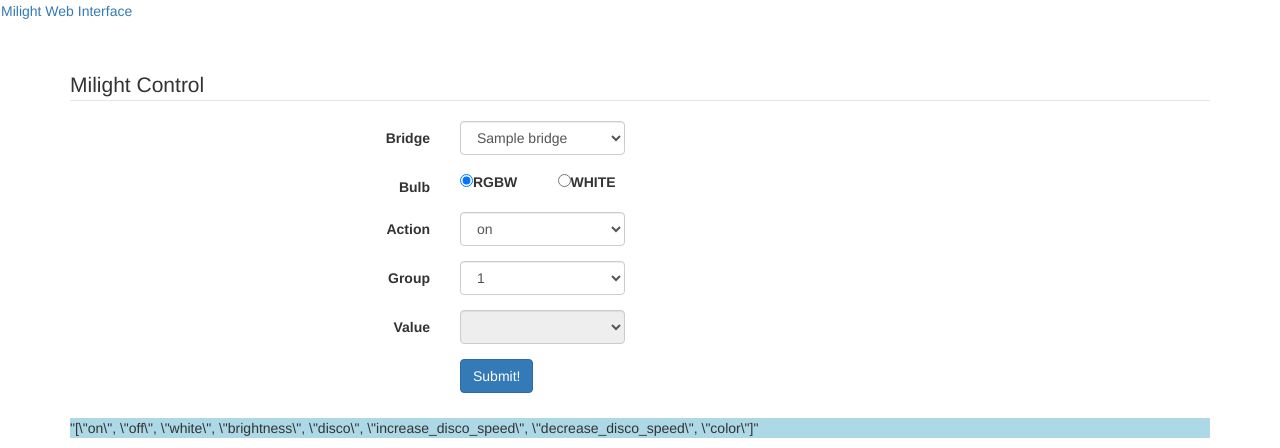
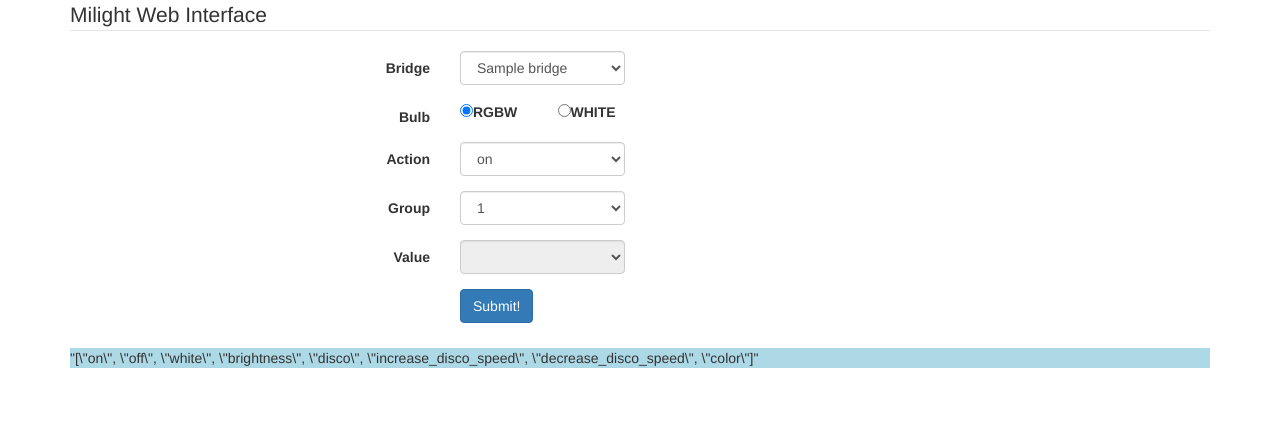
Before and after one commit to hanckmann/MiLight-Web, a Flask app: template app/templates/index.html in a window 1280 px wide. Shown: the top 448 px of the page. Run offline with Flask 2, Linux system fonts and the light colour scheme; the template is opened without the code that fills it: most values are stand-ins (such as "Sample title", 1, 10 or a date in 2020); lists and menus that the app fills with data are empty; some libraries are stand-ins or nearby versions.

Commit message:
minor layout update

```diff
--- a/app/templates/index.html
+++ b/app/templates/index.html
@@ -9,16 +9,18 @@
   <link href="static/style.css" rel="stylesheet">
 </head>
 <body>
+    <!--
     <div class="navbar">
         <div class="navbar-inner">
             <a class="brand" href="#">Milight Web Interface</a>
         </div>
     </div>
+    -->
     <div id="main" class="container">
         <div>
           <form id="miform" class="form-horizontal">
             <fieldset>
-              <legend>Milight Control</legend>
+              <legend>Milight Web Interface</legend>
 
               <div class="form-group">
                 <label class="col-md-4 control-label" for="bridge">Bridge</label>
@@ -102,8 +104,8 @@
             </fieldset>
           </form>
           <p></p>
+          <div id="result-error" class="result"></div>
           <div id="result-oke" class="result"></div>
-          <div id="result-error" class="result"></div>
         </div>
 
     </div>
```
